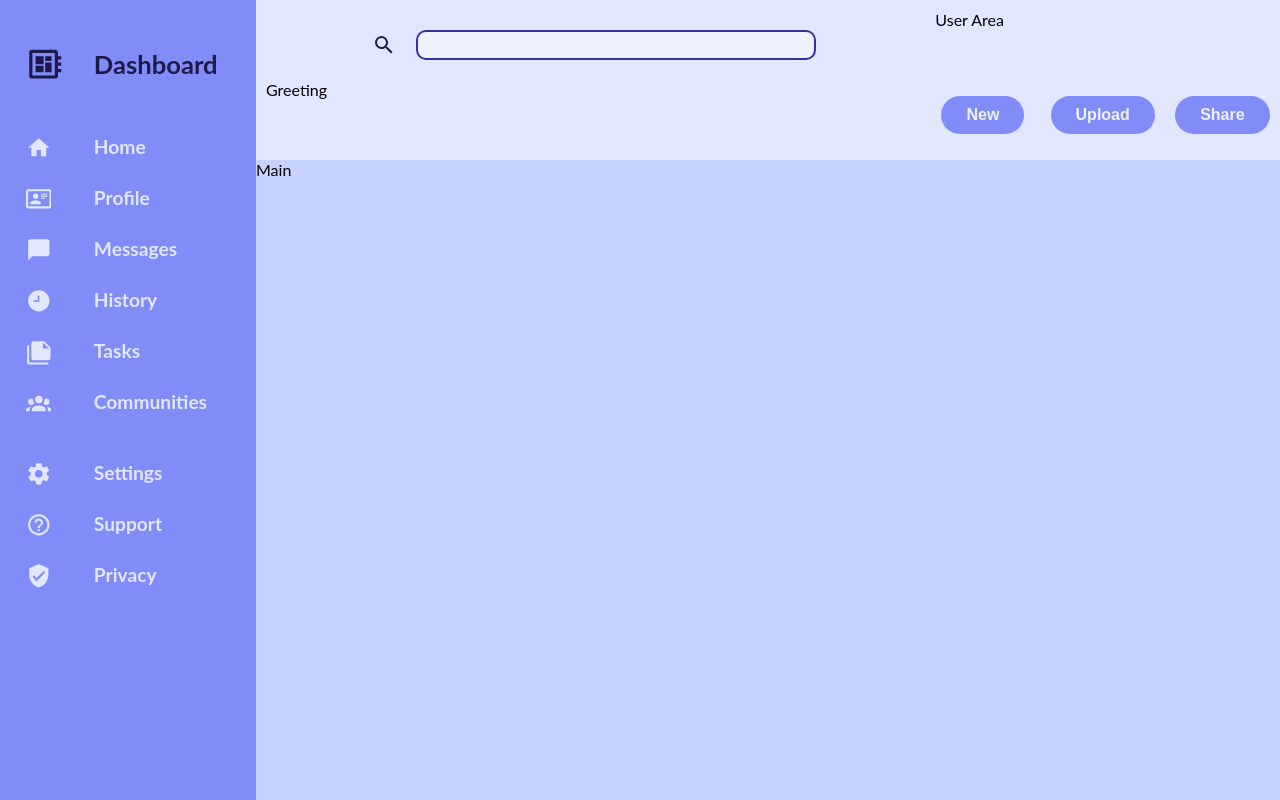
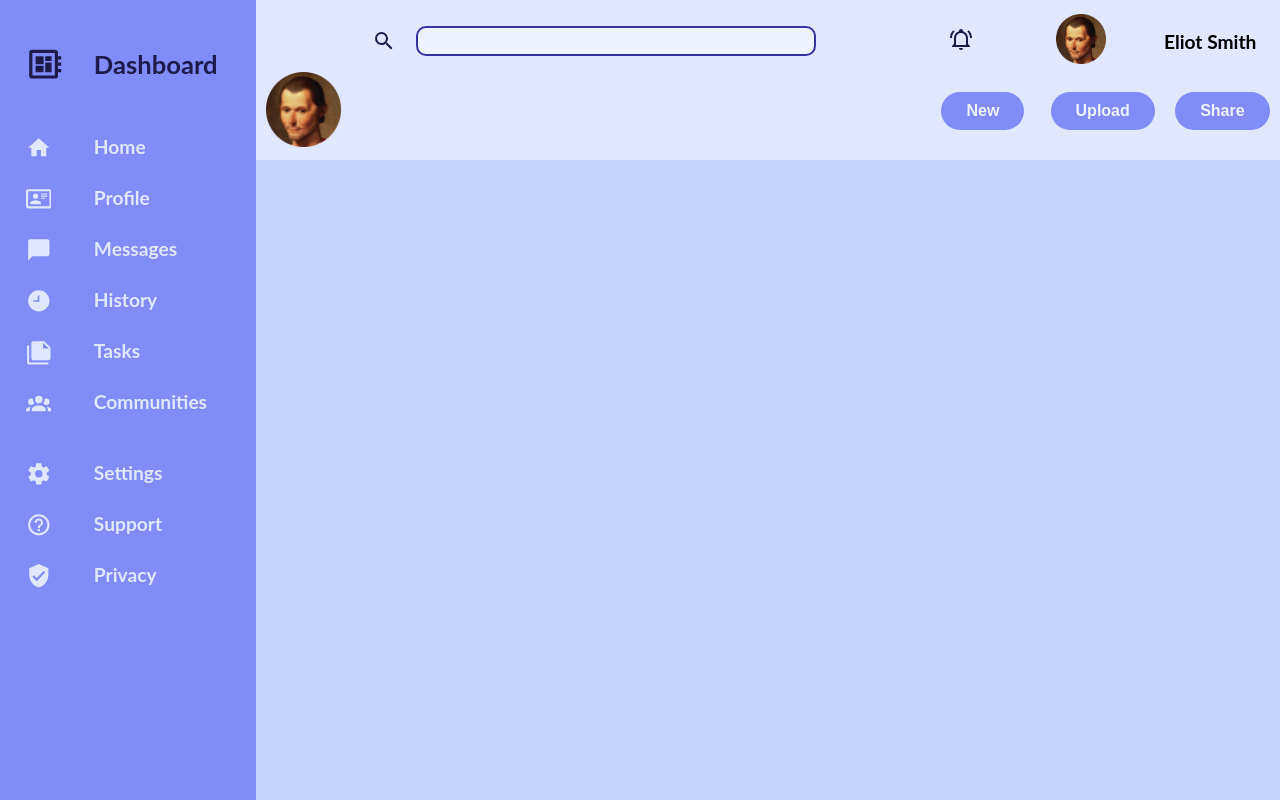
Before and after one commit to weboffools/dashboard, a plain HTML site: page index.html in a window 1280 px wide. Drawn offline with Linux system fonts and the light colour scheme.

Commit message:
Add styling to user-area

```diff
--- a/index.html
+++ b/index.html
@@ -18,15 +18,28 @@
             /></svg
           ><input type="search" id="search-bar" name="search_bar" />
         </div>
-        <div>User Area</div>
-        <div>Greeting</div>
+        <div class="user-area">
+          <div class="notify">
+            <svg xmlns="http://www.w3.org/2000/svg" viewBox="0 0 24 24">
+              <title>bell-ring-outline</title>
+              <path
+                d="M10,21H14A2,2 0 0,1 12,23A2,2 0 0,1 10,21M21,19V20H3V19L5,17V11C5,7.9 7.03,5.17 10,4.29C10,4.19 10,4.1 10,4A2,2 0 0,1 12,2A2,2 0 0,1 14,4C14,4.1 14,4.19 14,4.29C16.97,5.17 19,7.9 19,11V17L21,19M17,11A5,5 0 0,0 12,6A5,5 0 0,0 7,11V18H17V11M19.75,3.19L18.33,4.61C20.04,6.3 21,8.6 21,11H23C23,8.07 21.84,5.25 19.75,3.19M1,11H3C3,8.6 3.96,6.3 5.67,4.61L4.25,3.19C2.16,5.25 1,8.07 1,11Z"
+              />
+            </svg>
+          </div>
+          <div><img src="./assets/machiavelli.png" alt="user avatar" /></div>
+          <div>Eliot Smith</div>
+        </div>
+        <div class="greeting">
+          <img src="./assets/machiavelli.png" alt="user avatar" />
+        </div>
         <div class="buttons">
           <button>New</button>
           <button>Upload</button>
           <button>Share</button>
         </div>
       </div>
-      <div class="main">Main</div>
+      <div class="main"></div>
       <div class="sidebar">
         <div class="logo-title">
           <svg xmlns="http://www.w3.org/2000/svg" viewBox="0 0 24 24">
--- a/style.css
+++ b/style.css
@@ -51,6 +51,25 @@ a {
   width: clamp(1rem, 3vh, 3rem);
   justify-self: right;
 }
+
+.user-area {
+  display: grid;
+  grid-template-columns: repeat(3, 1fr);
+  align-items: center;
+  justify-self: center;
+  gap: 15px;
+  font-size: 1.2rem;
+  font-weight: 700;
+}
+
+.user-area img {
+  width: 50px;
+}
+
+.greeting img {
+  width: 75px;
+}
+
 
 .buttons {
   display: grid;
```
Also changed, not shown: assets/machiavelli.jpg, assets/machiavelli.png (added).
